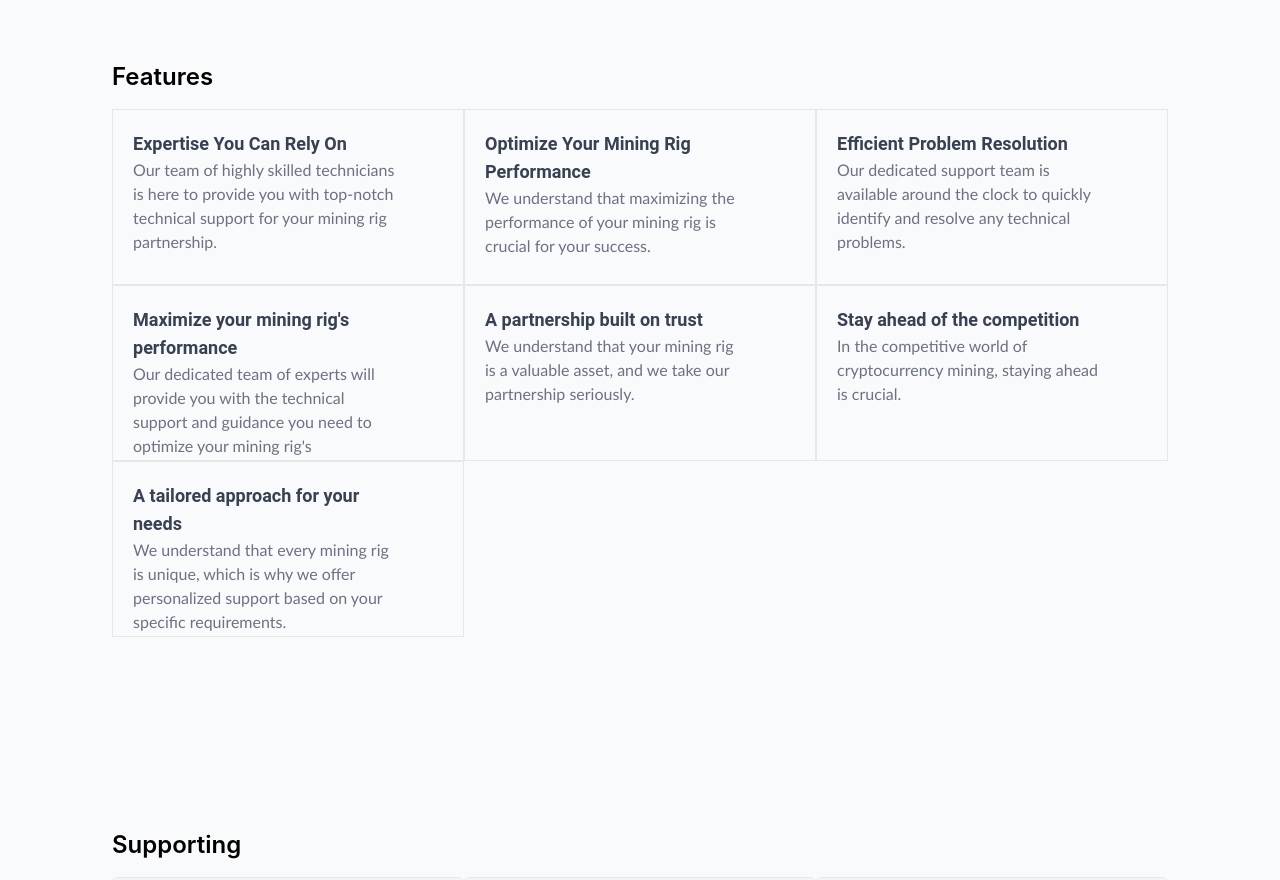
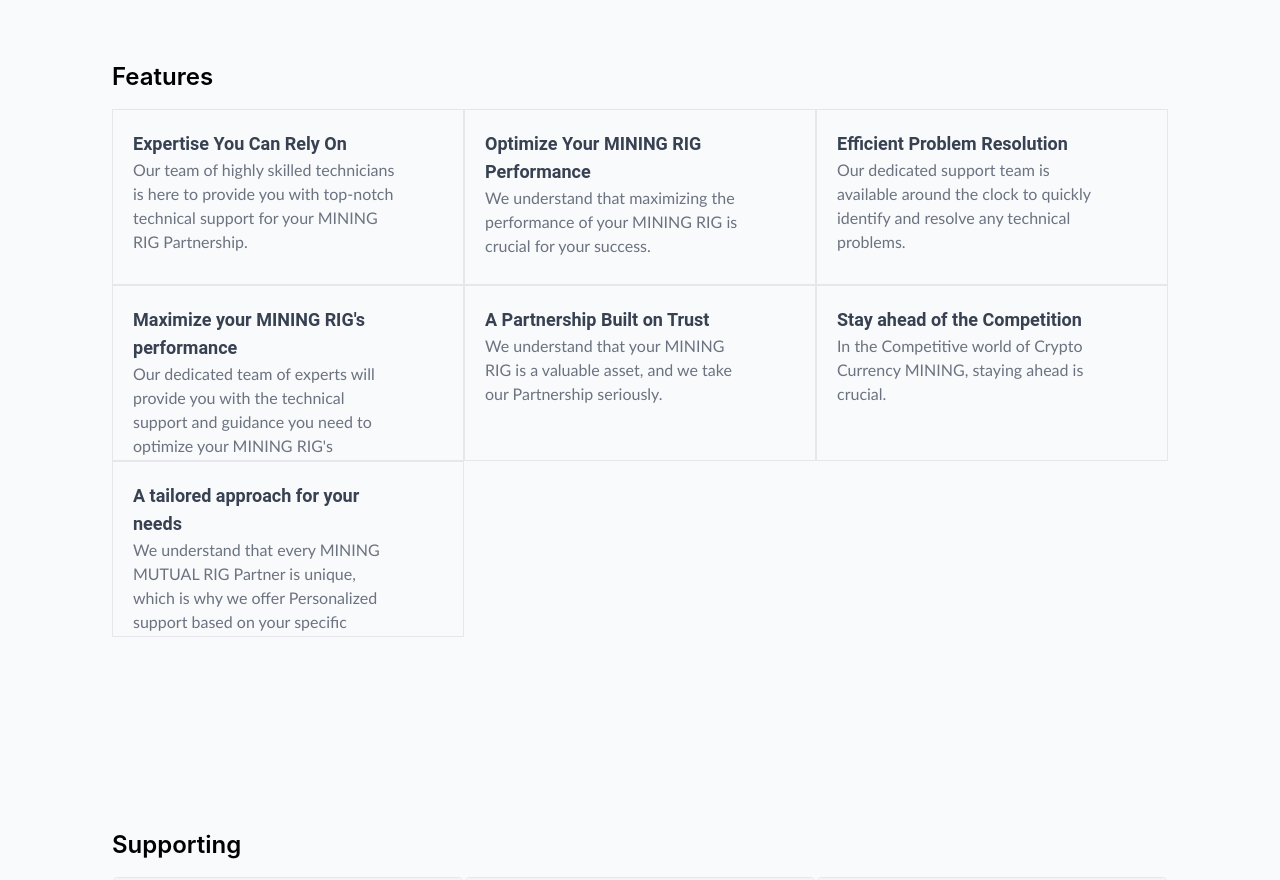
Before and after one commit to centum-world/mining-rig-portfolio, a React (Vite) app: page / in a window 1280 px wide. Shown: the part 2520-3400 px from the top of the page. Built offline with nearby package versions, Linux system fonts and the light colour scheme.

Commit message:
feature content modification

```diff
--- a/src/components/DemoFeatures.jsx
+++ b/src/components/DemoFeatures.jsx
@@ -21,12 +21,12 @@ const Landing = () => {
   const cards = [
     {
       title: "Expertise You Can Rely On",
-      description: "Our team of highly skilled technicians is here to provide you with top-notch technical support for your mining rig partnership. ",
+      description: "Our team of highly skilled technicians is here to provide you with top-notch technical support for your MINING RIG Partnership. ",
 
     },
     {
-      title: "Optimize Your Mining Rig Performance",
-      description: "We understand that maximizing the performance of your mining rig is crucial for your success. ",
+      title: "Optimize Your MINING RIG Performance",
+      description: "We understand that maximizing the performance of your MINING RIG is crucial for your success. ",
       // linkText: "view demo",
       // linkTo: "/discover/2",
     },
@@ -37,26 +37,26 @@ const Landing = () => {
       // linkTo: "/features/3",
     },
     {
-      title: "Maximize your mining rig's performance",
-      description: "Our dedicated team of experts will provide you with the technical support and guidance you need to optimize your mining rig's performance. ",
+      title: "Maximize your MINING RIG's performance",
+      description: "Our dedicated team of experts will provide you with the technical support and guidance you need to optimize your MINING RIG's performance. ",
       // linkText: "view demo",
       // linkTo: "/learn/4",
     },
     {
-      title: "A partnership built on trust",
-      description: "We understand that your mining rig is a valuable asset, and we take our partnership seriously. ",
+      title: "A Partnership Built on Trust",
+      description: "We understand that your MINING RIG is a valuable asset, and we take our Partnership seriously. ",
       // linkText: "view demo",
       // linkTo: "/inspire/5",
     },
     {
-      title: "Stay ahead of the competition",
-      description: "In the competitive world of cryptocurrency mining, staying ahead is crucial.",
+      title: "Stay ahead of the Competition",
+      description: "In the Competitive world of Crypto Currency MINING, staying ahead is crucial.",
       // linkText: "view demo",
       // inkTo: "/try/6",
     },
     {
       title: "A tailored approach for your needs",
-      description: "We understand that every mining rig is unique, which is why we offer personalized support based on your specific requirements.",
+      description: "We understand that every MINING MUTUAL RIG Partner is unique, which is why we offer Personalized support based on your specific requirements.",
       // linkText: "view demo",
       // linkTo: "/shop/7",
     },
```
